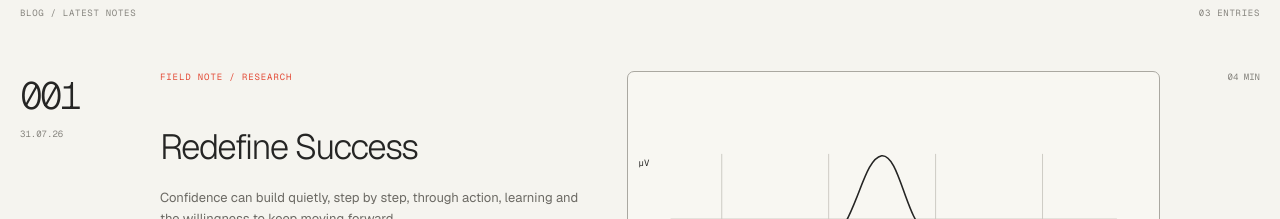
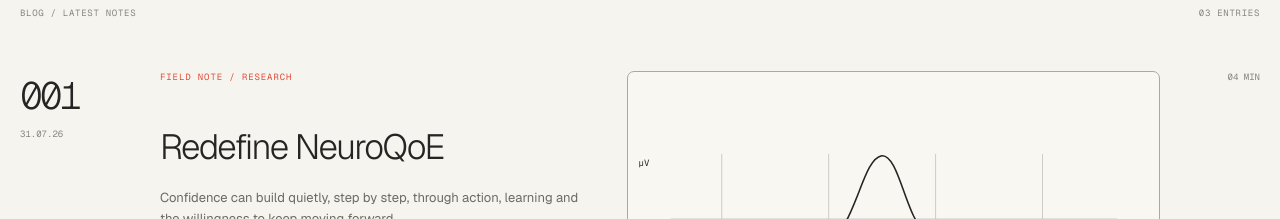
Before and after one commit to SpaceLabResearch/SpaceLabResearch.github.io, a Next.js app: page / in a window 1280 px wide. Shown: the part 820-1039 px from the top of the page. Built offline with nearby package versions, Linux system fonts and the light colour scheme.

Commit message:
Update page.tsx

```diff
--- a/app/page.tsx
+++ b/app/page.tsx
@@ -3,7 +3,7 @@ const posts = [
     no: "001",
     date: "31.07.26",
     tag: "FIELD NOTE / RESEARCH",
-    title: "Redefine Success",
+    title: "Redefine NeuroQoE",
     excerpt:
       "Confidence can build quietly, step by step, through action, learning and the willingness to keep moving forward.",
     read: "04 MIN",
```
